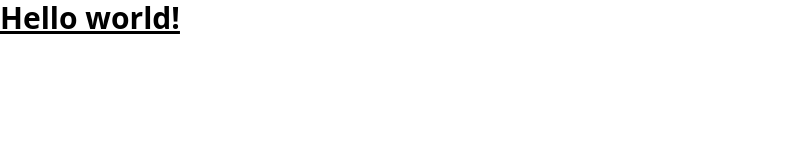
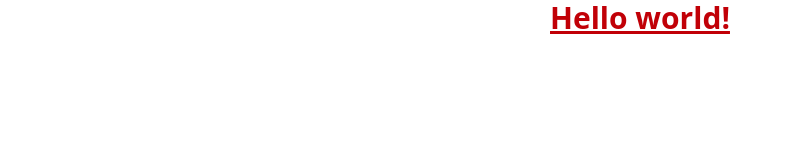
Before and after one commit to Fm-Afzal/school-site, a website: page src/index.html in a window 1280 px wide. Shown: the whole page, without its empty margins (0-793 px from the left). Drawn offline with Linux system fonts and the light colour scheme.

Commit message:
Add utility classes for table layout and border styles; center align heading in index.html

```diff
--- a/src/index.html
+++ b/src/index.html
@@ -8,7 +8,7 @@
 </head>
 
 <body>
-    <h1 class="text-3xl text-red-700 font-bold underline">
+    <h1 class="text-3xl text-center text-red-700 font-bold underline">
         Hello world!
     </h1>
 </body>
```
Also changed, not shown: dist/output.css.
